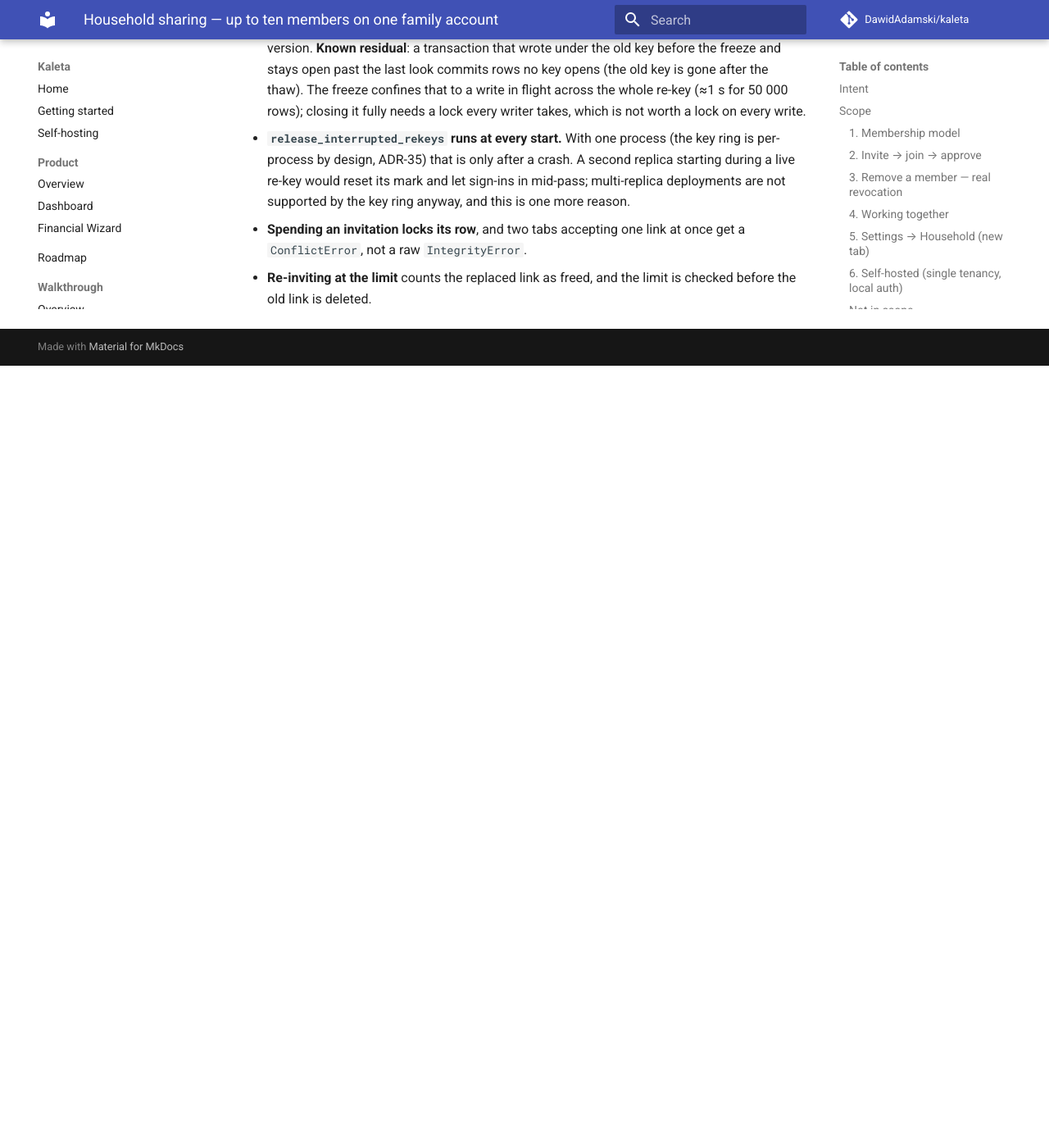
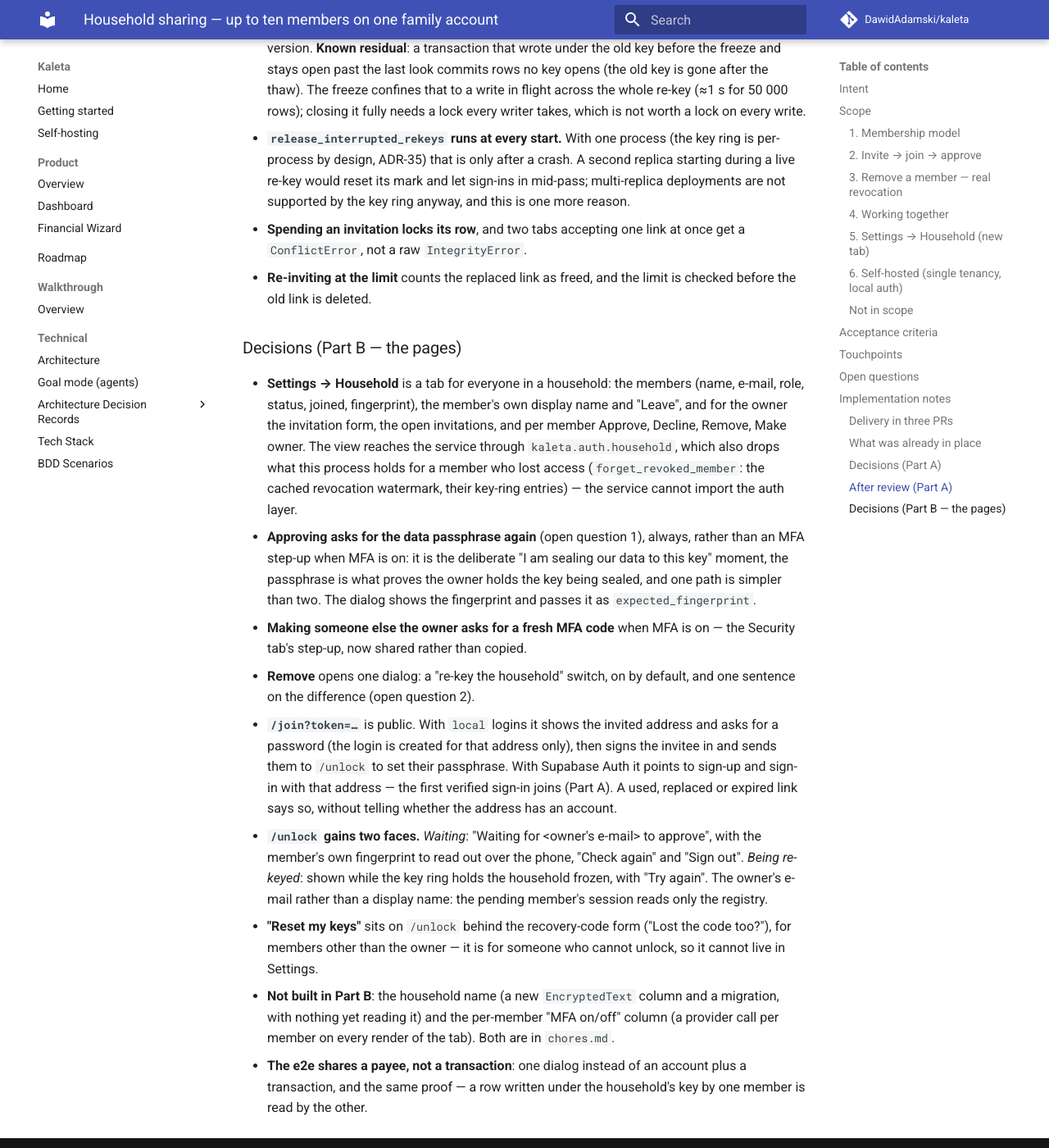
Before and after one commit to DawidAdamski/kaleta, an MkDocs documentation site: the page built from docs/plans/hosted-household-sharing.md, in a window 1280 px wide and 1400 px high, scrolled down 7437 px. Shown: the whole window at 82% size. Built offline with MkDocs 1.6.1 and Material for MkDocs 9.7.7, drawn with Linux system fonts in a browser that asks for light colours; comment, search, counter and statistics services are not loaded; before the commit the page ends 7883 px from its top, so only the background shows below that.

Commit message:
docs(plans): household sharing Part B — the pages' decisions
Co-Authored-By: Claude Opus 5.5 <noreply@anthropic.com>

```diff
--- a/docs/plans/hosted-household-sharing.md
+++ b/docs/plans/hosted-household-sharing.md
@@ -320,3 +320,42 @@ columns, `tenant_invites`, `TenantStatus.REKEYING`, `tenants.key_version`, the
   `ConflictError`, not a raw `IntegrityError`.
 - **Re-inviting at the limit** counts the replaced link as freed, and the limit is checked
   before the old link is deleted.
+
+### Decisions (Part B — the pages)
+
+- **Settings → Household** is a tab for everyone in a household: the members (name,
+  e-mail, role, status, joined, fingerprint), the member's own display name and "Leave",
+  and for the owner the invitation form, the open invitations, and per member Approve,
+  Decline, Remove, Make owner. The view reaches the service through
+  `kaleta.auth.household`, which also drops what this process holds for a member who lost
+  access (`forget_revoked_member`: the cached revocation watermark, their key-ring
+  entries) — the service cannot import the auth layer.
+- **Approving asks for the data passphrase again** (open question 1), always, rather
+  than an MFA step-up when MFA is on: it is the deliberate "I am sealing our data to
+  this key" moment, the passphrase is what proves the owner holds the key being sealed,
+  and one path is simpler than two. The dialog shows the fingerprint and passes it as
+  `expected_fingerprint`.
+- **Making someone else the owner asks for a fresh MFA code** when MFA is on — the
+  Security tab's step-up, now shared rather than copied.
+- **Remove** opens one dialog: a "re-key the household" switch, on by default, and one
+  sentence on the difference (open question 2).
+- **`/join?token=…`** is public. With `local` logins it shows the invited address and
+  asks for a password (the login is created for that address only), then signs the
+  invitee in and sends them to `/unlock` to set their passphrase. With Supabase Auth it
+  points to sign-up and sign-in with that address — the first verified sign-in joins (Part
+  A). A used, replaced or expired link says so, without telling whether the address has an
+  account.
+- **`/unlock` gains two faces.** *Waiting*: "Waiting for <owner's e-mail> to approve",
+  with the member's own fingerprint to read out over the phone, "Check again" and "Sign
+  out". *Being re-keyed*: shown while the key ring holds the household frozen, with "Try
+  again". The owner's e-mail rather than a display name: the pending member's session
+  reads only the registry.
+- **"Reset my keys"** sits on `/unlock` behind the recovery-code form ("Lost the code
+  too?"), for members other than the owner — it is for someone who cannot unlock, so it
+  cannot live in Settings.
+- **Not built in Part B**: the household name (a new `EncryptedText` column and a
+  migration, with nothing yet reading it) and the per-member "MFA on/off" column (a
+  provider call per member on every render of the tab). Both are in `chores.md`.
+- **The e2e shares a payee, not a transaction**: one dialog instead of an account plus a
+  transaction, and the same proof — a row written under the household's key by one member
+  is read by the other.
```
